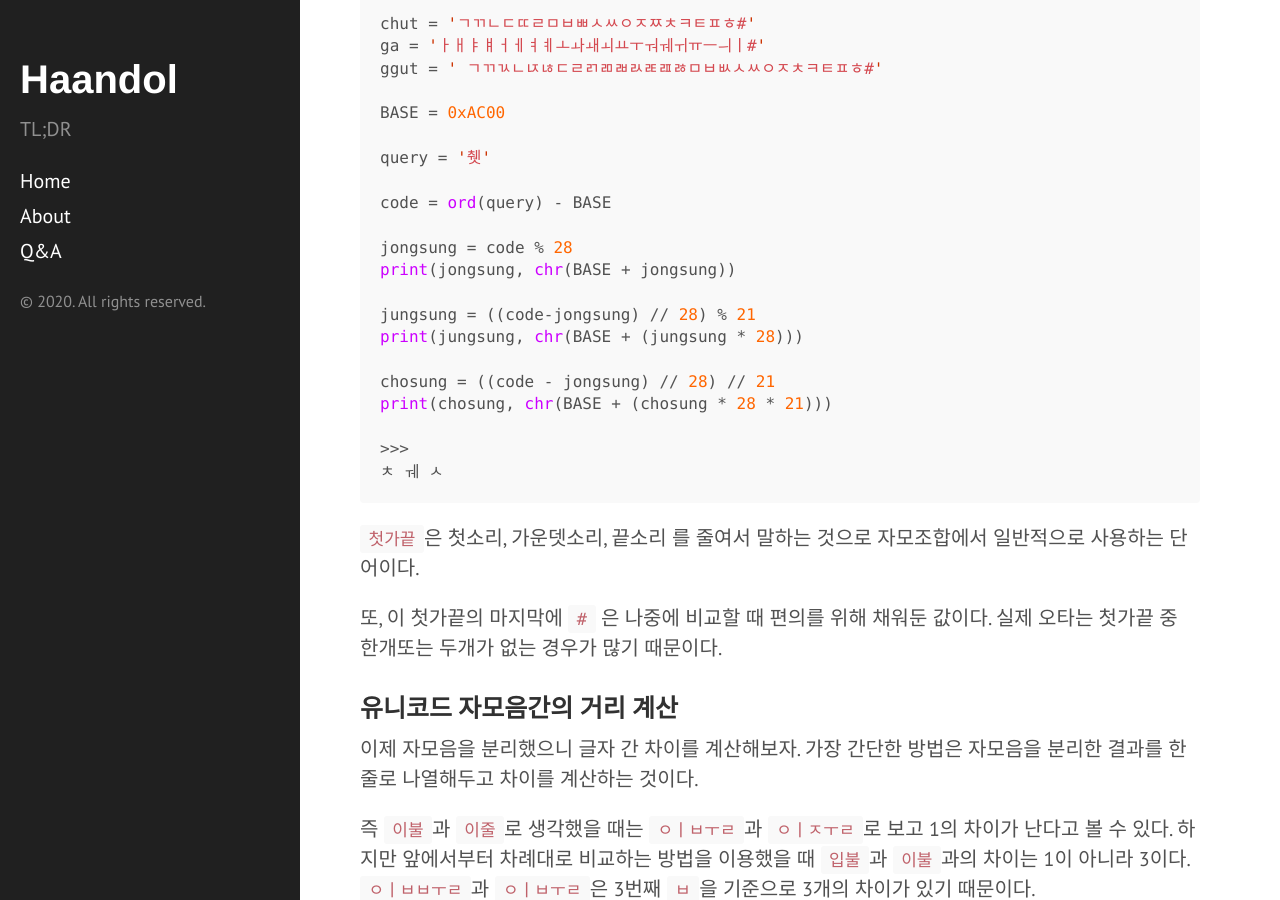
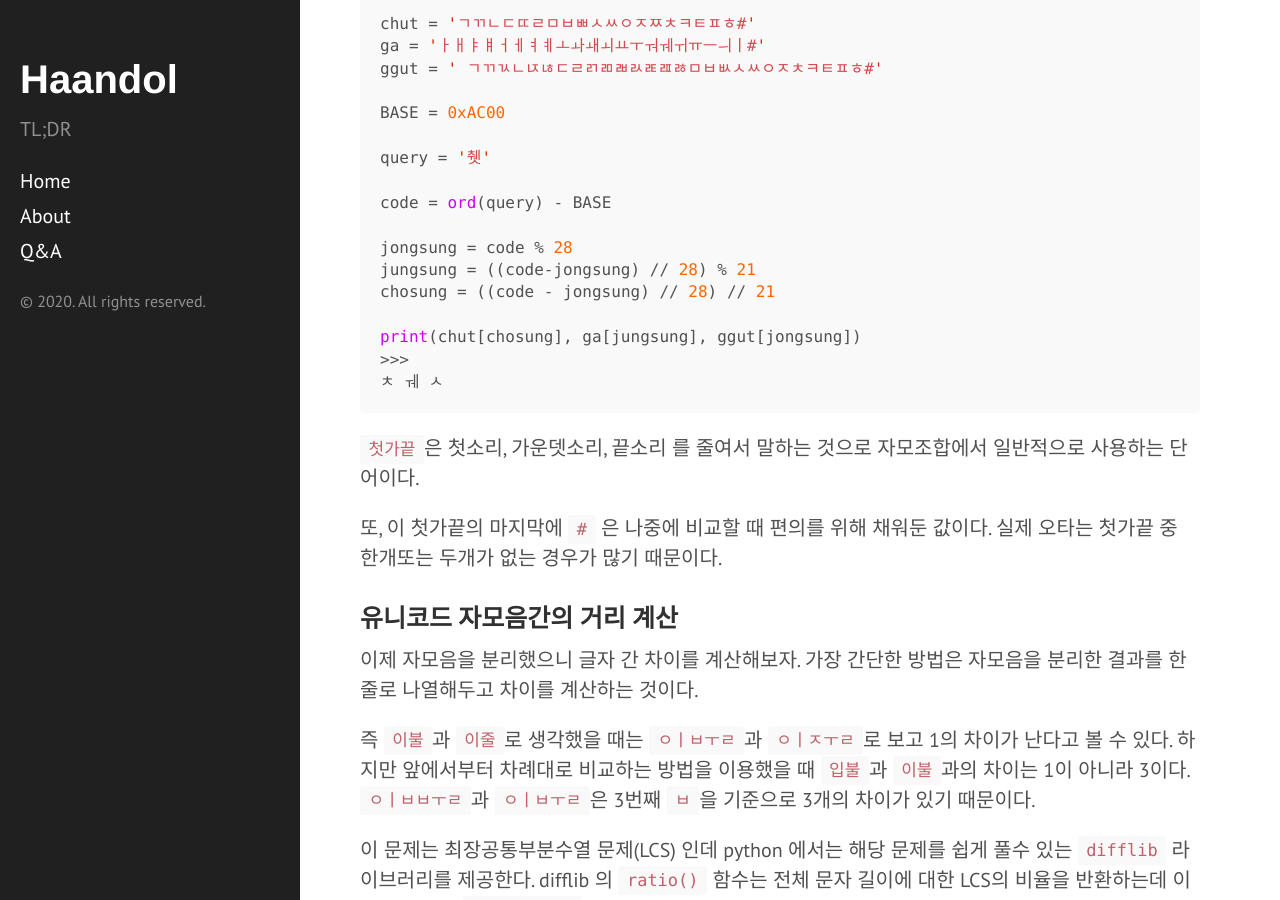
Before and after one commit to haandol/haandol.github.com, a Jekyll site: the page built from _posts/2020-03-07-search-keyword-correction.md, in a window 1280 px wide and 900 px high, scrolled down 2162 px. Built offline with Jekyll 4.4.1, drawn with Linux system fonts in a browser that asks for light colours; comment, search, counter and statistics services are not loaded.

Commit message:
modify code

````diff
--- a/_posts/2020-03-07-search-keyword-correction.md
+++ b/_posts/2020-03-07-search-keyword-correction.md
@@ -70,14 +70,10 @@ query = '췟'
 code = ord(query) - BASE
 
 jongsung = code % 28
-print(jongsung, chr(BASE + jongsung))
+jungsung = ((code-jongsung) // 28) % 21
+chosung = ((code - jongsung) // 28) // 21
 
-jungsung = ((code-jongsung) // 28) % 21
-print(jungsung, chr(BASE + (jungsung * 28)))
-
-chosung = ((code - jongsung) // 28) // 21
-print(chosung, chr(BASE + (chosung * 28 * 21)))
-
+print(chut[chosung], ga[jungsung], ggut[jongsung])
 >>>
 ㅊ ㅞ ㅅ
 ```
````
